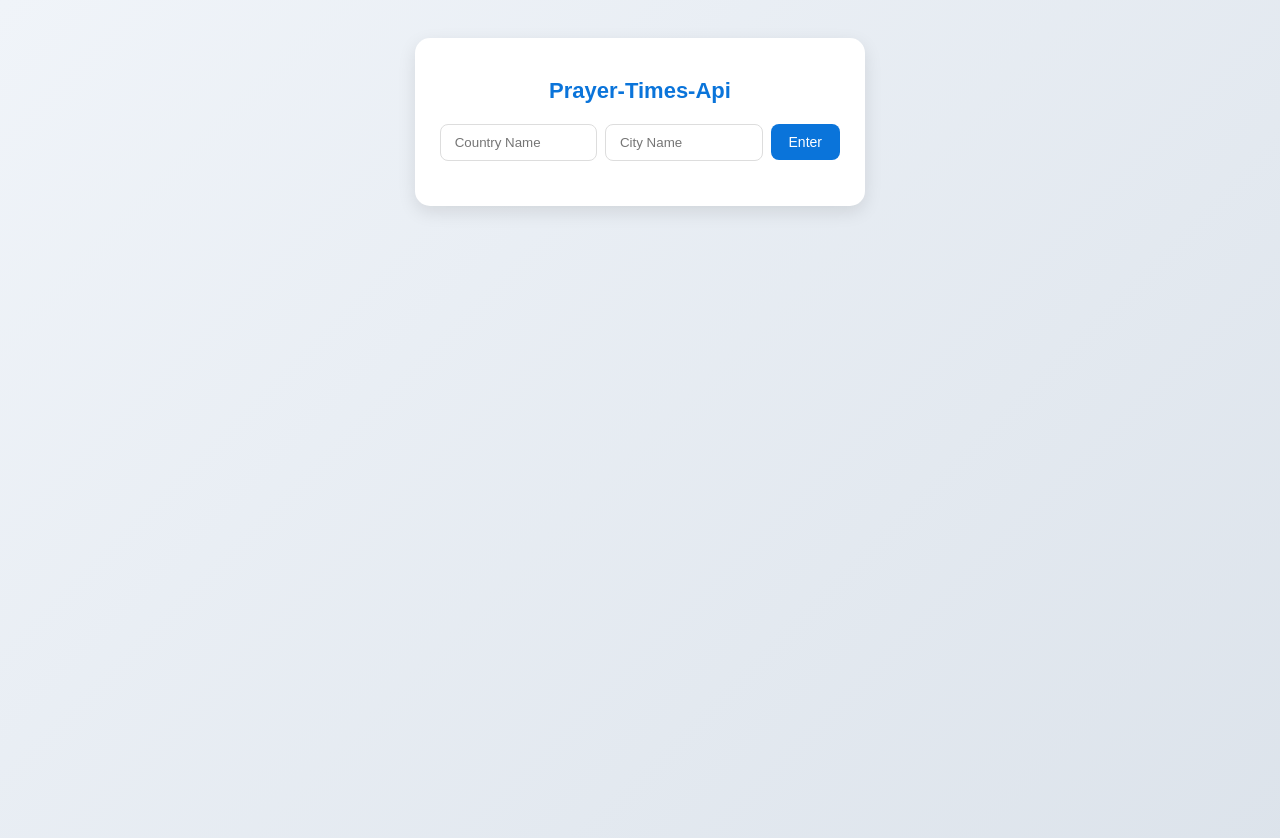
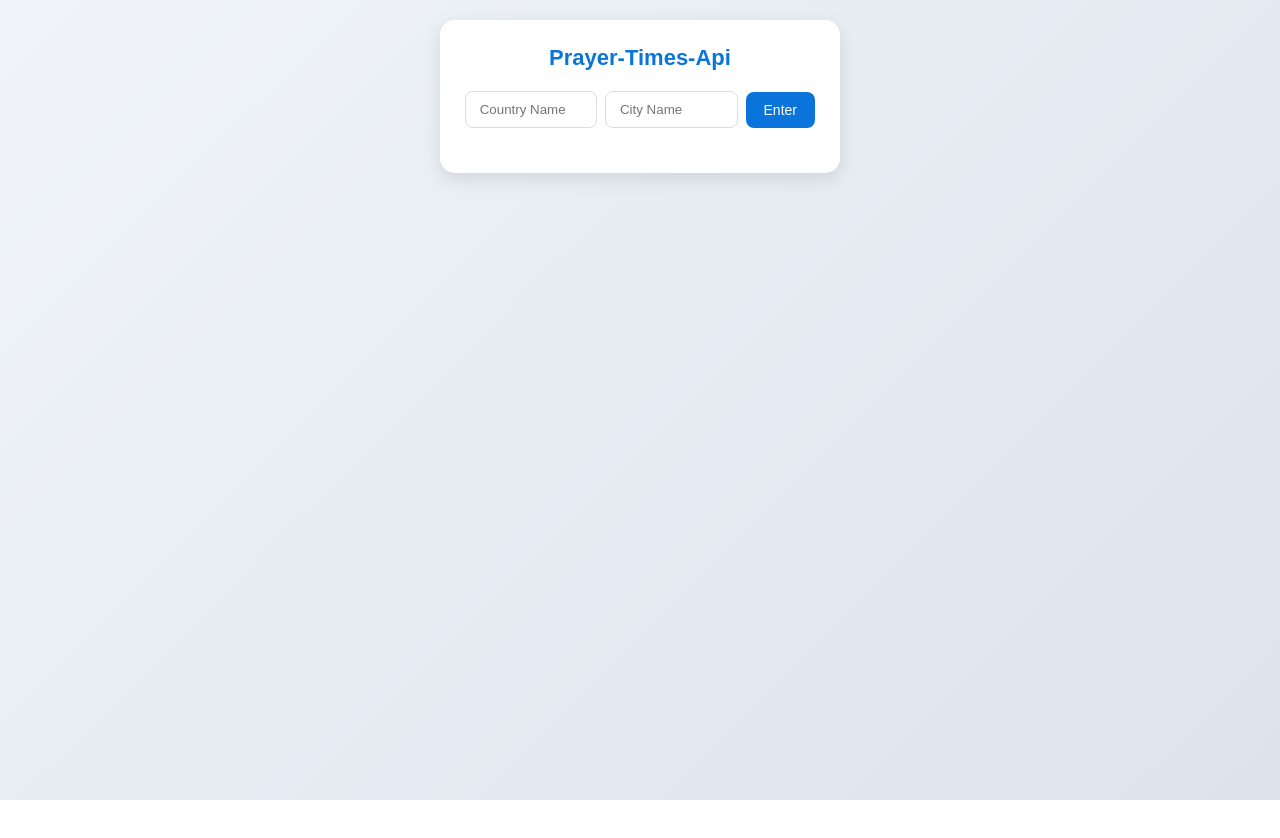
Before and after one commit to ElhassnAli/Prayer-Times-Api, a plain HTML site: page index.html in a window 1280 px wide. After the commit the page ends 800 px from the top, so only its background shows below. Drawn offline with Linux system fonts and the light colour scheme.

Commit message:
Update style.css

```diff
--- a/style.css
+++ b/style.css
@@ -1,3 +1,9 @@
+* {
+  margin: 0;
+  box-sizing: border-box;
+  padding: 0;
+}
+
 body {
   font-family: "Cairo", sans-serif;
   background: linear-gradient(135deg, #f0f4f9, #dce3eb);
@@ -5,7 +11,7 @@ body {
   display: flex;
   justify-content: center;
   align-items: flex-start;
-  padding: 30px;
+  padding: 20px;
 }
 
 .container {
```
